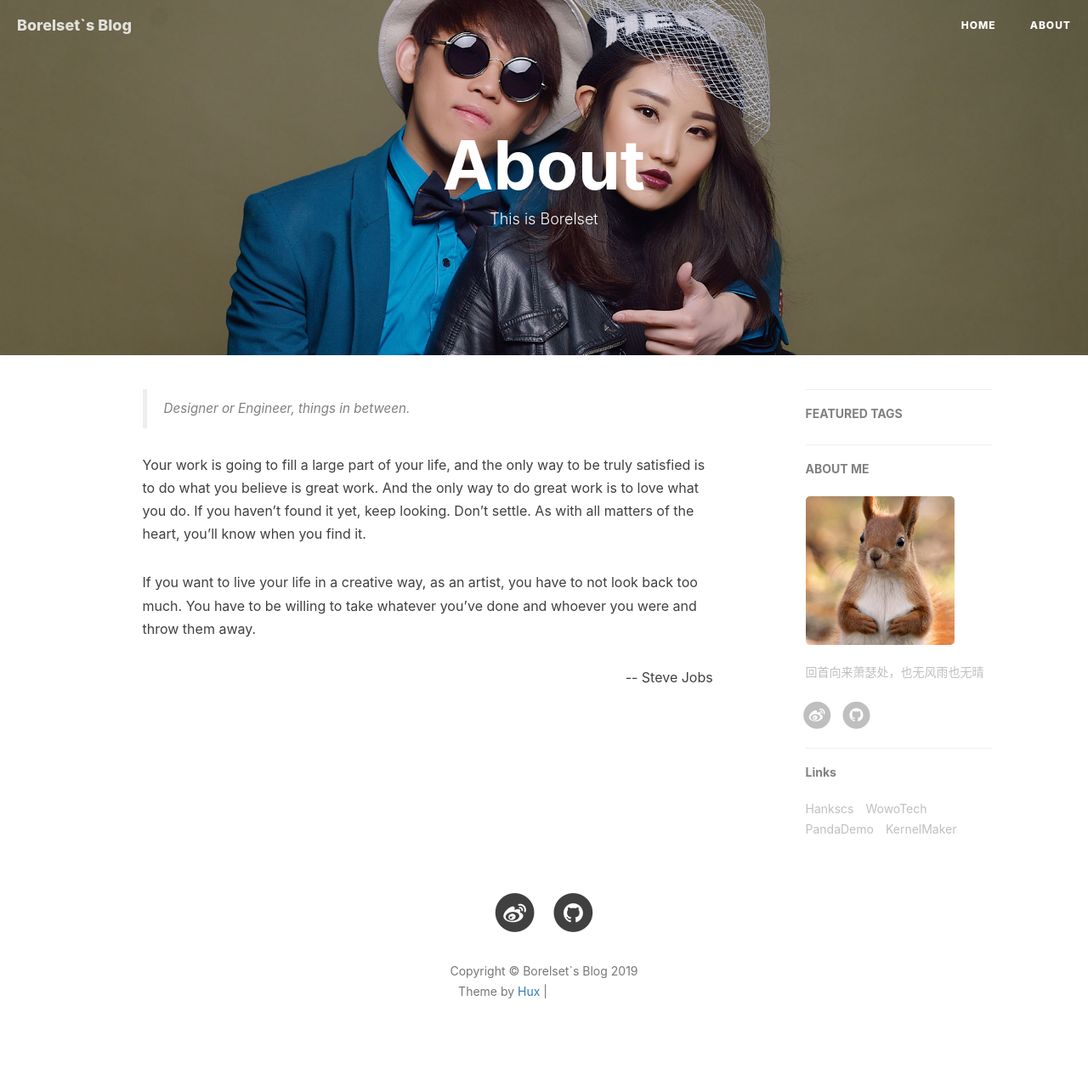
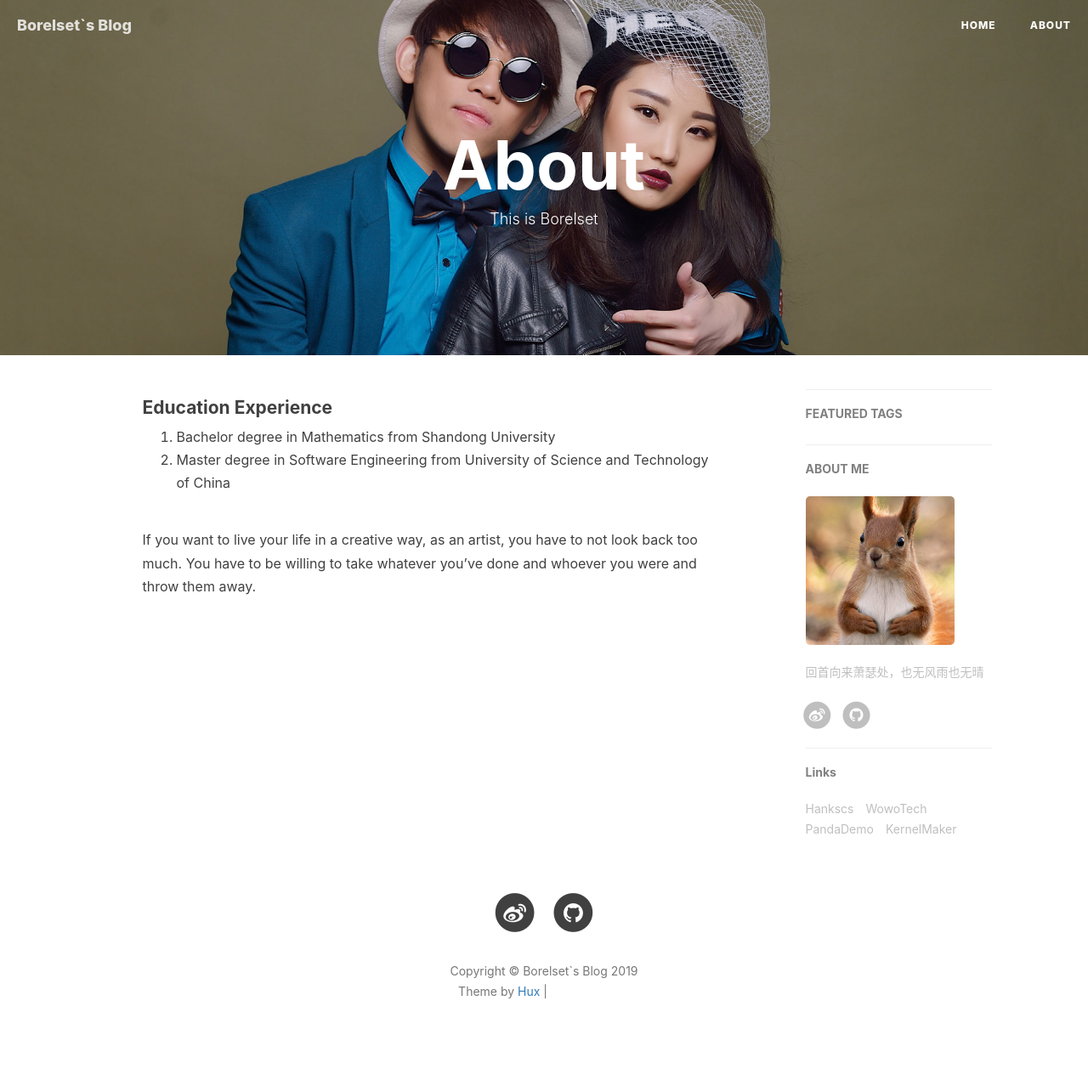
Before and after one commit to Borelset/borelset.github.io, a Jekyll site: the page built from about.html, in a window 1280 px wide. Shown: the whole page at 85% size. Built offline with Jekyll 4.4.1, drawn with Linux system fonts in a browser that asks for light colours; nearby versions of some CDN libraries; comment, search, counter and statistics services are not loaded; grey boxes are pictures that could not be loaded.

Commit message:
update aboutme

```diff
--- a/about.html
+++ b/about.html
@@ -9,21 +9,17 @@ header-img: "img/about-bg.jpg"
 
 <!-- English Version -->
 <div class="en post-container">
-    <blockquote>
-        Designer or Engineer, things in between.
-    </blockquote>
 
-    <p>
-        Your work is going to fill a large part of your life, and the only way to be truly satisfied is to do what you believe is great work. And the only way to do great work is to love what you do. If you haven’t found it yet, keep looking. Don’t settle. As with all matters of the heart, you’ll know when you find it.
-    </p>
+    <h4>Education Experience</h4>
+    <ol>
+        <li>Bachelor degree in Mathematics from Shandong University</li>
+        <li>Master degree in Software Engineering from University of Science and Technology of China</li>
+    </ol>
 
     <p>
     If you want to live your life in a creative way, as an artist, you have to not look back too much. You have to be willing to take whatever you’ve done and whoever you were and throw them away.
     </p>
 
-    <p style="text-align:right;">
-    -- Steve Jobs
-    </p>
 
 </div>
 
```
